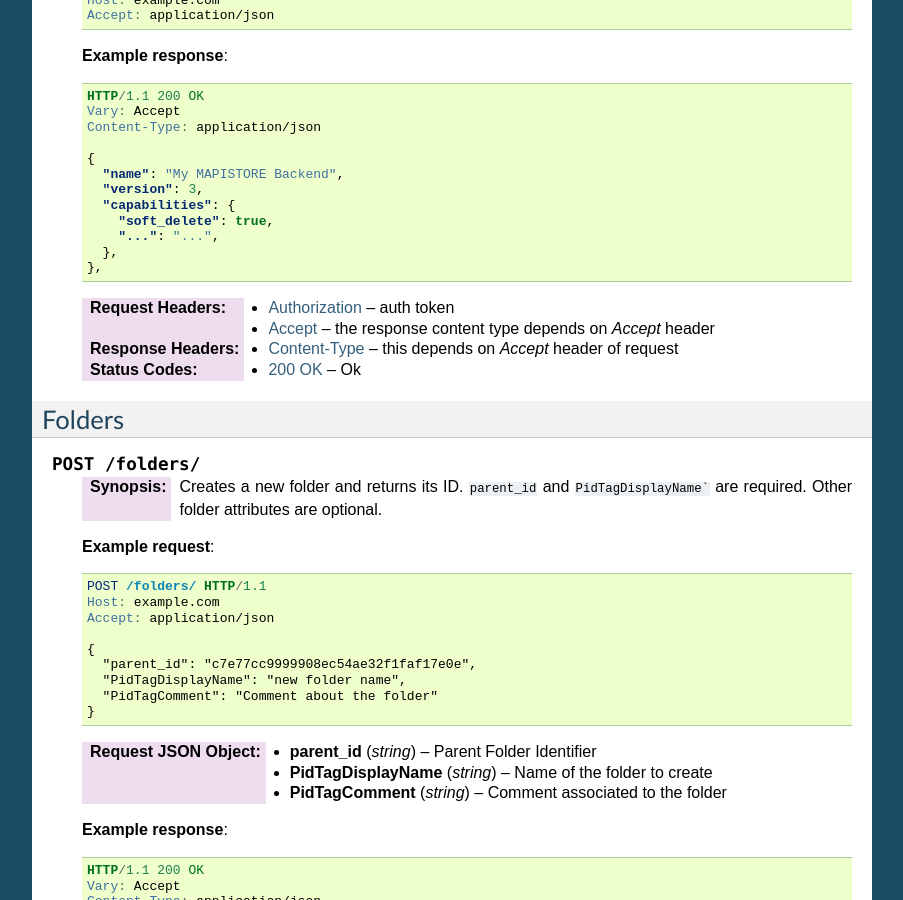
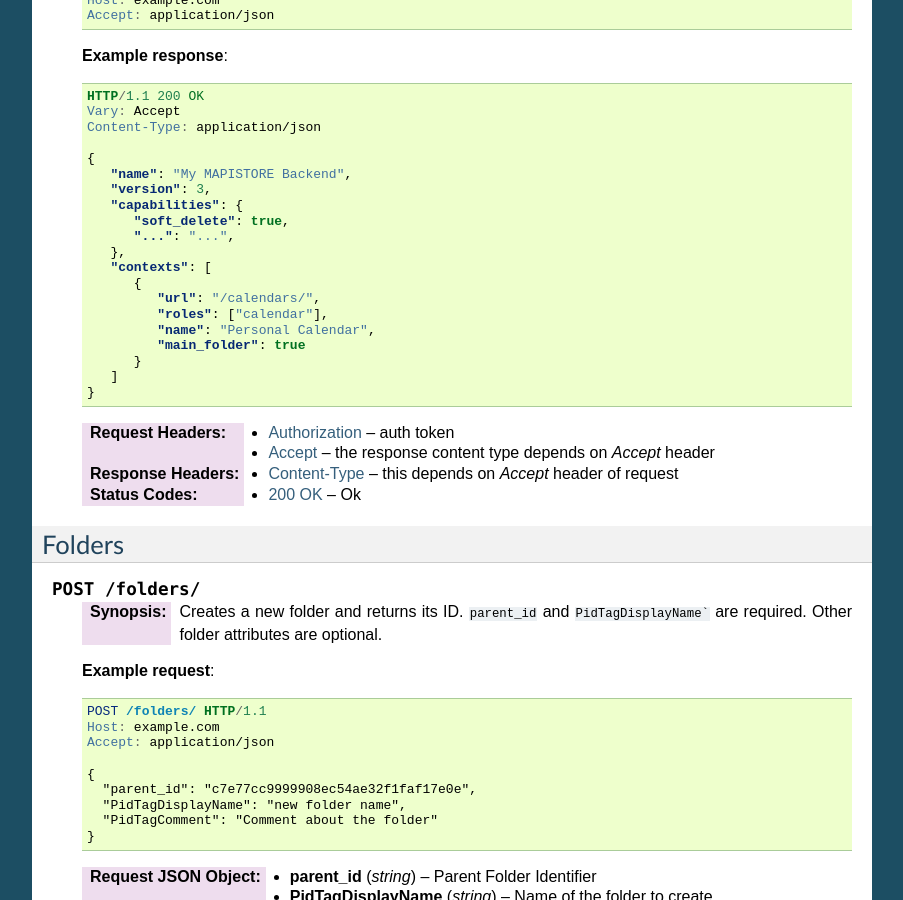
Before and after one commit to openchange/website, a Sphinx documentation site: the page built from api/mapistore_http/source/index.rst, in a window 1280 px wide and 900 px high, scrolled down 405 px. Shown: the whole window, without its empty margins (198-1101 px from the left). Built offline with Sphinx 7.4.7, drawn with Linux system fonts in a browser that asks for light colours.

Commit message:
rest/api-doc: Update '/info/' service to add "contexts" information
Contexts are basically main folders known to the backend

```diff
--- a/api/mapistore_http/source/index.rst
+++ b/api/mapistore_http/source/index.rst
@@ -34,13 +34,21 @@ Backend info
       Content-Type: application/json
 
       {
-        "name": "My MAPISTORE Backend",
-        "version": 3,
-        "capabilities": {
-          "soft_delete": true,
-          "...": "...",
-        },
-      },
+         "name": "My MAPISTORE Backend",
+         "version": 3,
+         "capabilities": {
+            "soft_delete": true,
+            "...": "...",
+         },
+         "contexts": [
+            {
+               "url": "/calendars/",
+               "roles": ["calendar"],
+               "name": "Personal Calendar",
+               "main_folder": true
+            }
+         ]
+      }
 
    :reqheader Authorization: auth token
    :reqheader Accept: the response content type depends on
```
